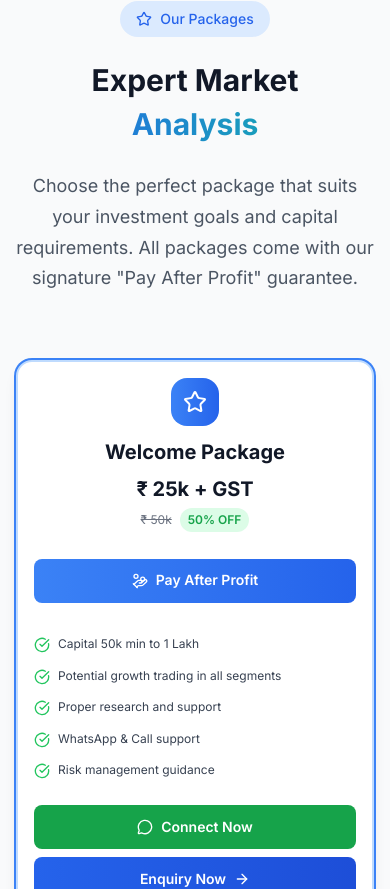
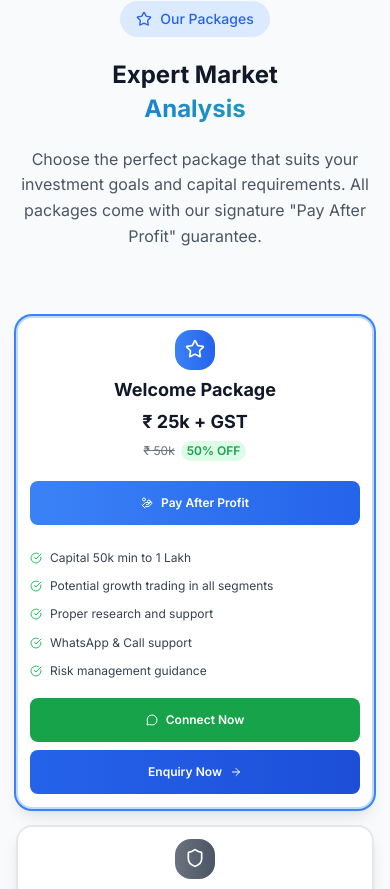
Before and after one commit to rohitkumarxyz/stockv1-leads-page, a React (Vite) app: page / in a window 390 px wide. Shown: the part 7001-7890 px from the top of the page. Built offline with nearby package versions, Linux system fonts and the light colour scheme.

Commit message:
fix build issue

```diff
--- a/src/components/Packages.tsx
+++ b/src/components/Packages.tsx
@@ -134,8 +134,8 @@ const Packages = () => {
 
           <motion.h2
             variants={itemVariants}
-            className="text-3xl sm:text-4xl lg:text-5xl font-bold text-gray-900 mb-4 sm:mb-6 descender-safe"
-            style={{ lineHeight: '1.3', paddingBottom: '0.1em' }}
+            className="text-2xl sm:text-3xl md:text-4xl lg:text-5xl font-bold text-gray-900 mb-3 sm:mb-4 md:mb-6 descender-safe"
+            style={{ lineHeight: '1.2', paddingBottom: '0.1em' }}
           >
             Expert Market
             <span className="block text-transparent bg-clip-text bg-gradient-to-r from-primary-600 to-secondary-500 pb-1">
@@ -145,8 +145,8 @@ const Packages = () => {
 
           <motion.p
             variants={itemVariants}
-            className="text-lg sm:text-xl text-gray-600 max-w-3xl mx-auto leading-relaxed descender-safe"
-            style={{ lineHeight: '1.7', paddingBottom: '0.1em' }}
+            className="text-base sm:text-lg md:text-xl text-gray-600 max-w-3xl mx-auto leading-relaxed descender-safe"
+            style={{ lineHeight: '1.6', paddingBottom: '0.1em' }}
           >
             Choose the perfect package that suits your investment goals and capital requirements.
             All packages come with our signature "Pay After Profit" guarantee.
@@ -158,14 +158,14 @@ const Packages = () => {
           whileInView="visible"
           viewport={{ once: true }}
           variants={containerVariants}
-          className="grid grid-cols-1 md:grid-cols-2 lg:grid-cols-4 gap-6 sm:gap-8"
+          className="grid grid-cols-1 sm:grid-cols-2 lg:grid-cols-4 gap-4 sm:gap-6 md:gap-8"
         >
           {packages.map((pkg) => (
             <motion.div
               key={pkg.id}
               variants={itemVariants}
               whileHover={{ y: -10 }}
-              className={`relative bg-white rounded-2xl p-4 sm:p-6 lg:p-8 shadow-lg hover:shadow-2xl transition-all duration-300 border-2 ${
+              className={`relative bg-white rounded-2xl p-3 sm:p-4 md:p-6 lg:p-8 shadow-lg hover:shadow-2xl transition-all duration-300 border-2 ${
                 pkg.popular ? 'border-primary-500 lg:scale-105' : pkg.borderColor
               } ${selectedPackage === pkg.id ? 'ring-2 ring-primary-500' : ''}`}
               onClick={() => setSelectedPackage(pkg.id)}
@@ -178,22 +178,22 @@ const Packages = () => {
                 </div>
               )}
 
-              <div className="text-center mb-4 sm:mb-6">
+              <div className="text-center mb-3 sm:mb-4 md:mb-6">
                 <motion.div
                   whileHover={{ scale: 1.1, rotate: 5 }}
-                  className={`w-12 h-12 sm:w-16 sm:h-16 bg-gradient-to-r ${pkg.color} rounded-2xl flex items-center justify-center mx-auto mb-3 sm:mb-4`}
+                  className={`w-10 h-10 sm:w-12 sm:h-12 md:w-16 md:h-16 bg-gradient-to-r ${pkg.color} rounded-2xl flex items-center justify-center mx-auto mb-2 sm:mb-3 md:mb-4`}
                 >
-                  <pkg.icon className="w-6 h-6 sm:w-8 sm:h-8 text-white" />
+                  <pkg.icon className="w-5 h-5 sm:w-6 sm:h-6 md:w-8 md:h-8 text-white" />
                 </motion.div>
 
-                <h3 className="text-xl sm:text-2xl font-bold text-gray-900 mb-2 descender-safe" style={{ lineHeight: '1.4', paddingBottom: '0.05em' }}>{pkg.name}</h3>
+                <h3 className="text-lg sm:text-xl md:text-2xl font-bold text-gray-900 mb-1.5 sm:mb-2 descender-safe" style={{ lineHeight: '1.3', paddingBottom: '0.05em' }}>{pkg.name}</h3>
 
-                <div className="mb-4">
-                  <div className="flex flex-col items-center justify-center space-y-1 mb-2">
-                    <span className="text-xl sm:text-2xl lg:text-3xl font-bold text-gray-900">{pkg.price}</span>
-                    <div className="flex items-center space-x-2">
+                <div className="mb-3 sm:mb-4">
+                  <div className="flex flex-col items-center justify-center space-y-1 mb-1.5 sm:mb-2">
+                    <span className="text-lg sm:text-xl md:text-2xl lg:text-3xl font-bold text-gray-900">{pkg.price}</span>
+                    <div className="flex items-center space-x-1.5 sm:space-x-2">
                       <span className="text-xs sm:text-sm text-gray-500 line-through">{pkg.originalPrice}</span>
-                      <span className="bg-green-100 text-green-600 px-2 py-1 rounded-full text-xs font-semibold">
+                      <span className="bg-green-100 text-green-600 px-1.5 sm:px-2 py-0.5 sm:py-1 rounded-full text-xs font-semibold">
                         {pkg.discount}
                       </span>
                     </div>
@@ -203,14 +203,14 @@ const Packages = () => {
                 <motion.button
                   whileHover={{ scale: 1.05 }}
                   whileTap={{ scale: 0.95 }}
-                  className={`w-full bg-gradient-to-r ${pkg.color} text-white font-semibold py-2.5 sm:py-3 px-4 sm:px-6 rounded-lg transition-all duration-300 flex items-center justify-center space-x-2 mb-4 sm:mb-6 text-sm sm:text-base`}
+                  className={`w-full bg-gradient-to-r ${pkg.color} text-white font-semibold py-2 sm:py-2.5 md:py-3 px-3 sm:px-4 md:px-6 rounded-lg transition-all duration-300 flex items-center justify-center space-x-2 mb-3 sm:mb-4 md:mb-6 text-xs sm:text-sm md:text-base`}
                 >
-                  <HandCoins className="w-4 h-4 sm:w-5 sm:h-5" />
+                  <HandCoins className="w-3 h-3 sm:w-4 sm:h-4 md:w-5 md:h-5" />
                   <span>Pay After Profit</span>
                 </motion.button>
               </div>
 
-              <div className="space-y-3 sm:space-y-4 mb-6 sm:mb-8">
+              <div className="space-y-2.5 sm:space-y-3 md:space-y-4 mb-4 sm:mb-6 md:mb-8">
                 {pkg.features.map((feature, featureIndex) => (
                   <motion.div
                     key={featureIndex}
@@ -219,8 +219,8 @@ const Packages = () => {
                     transition={{ duration: 0.4, delay: featureIndex * 0.1 }}
                     className="flex items-start space-x-2 sm:space-x-3"
                   >
-                    <CheckCircle className="w-4 h-4 sm:w-5 sm:h-5 text-green-500 flex-shrink-0 mt-0.5" />
-                    <span className="text-gray-700 text-xs sm:text-sm descender-safe" style={{ lineHeight: '1.5', paddingBottom: '0.05em' }}>{feature}</span>
+                    <CheckCircle className="w-3 h-3 sm:w-4 sm:h-4 md:w-5 md:h-5 text-green-500 flex-shrink-0 mt-0.5" />
+                    <span className="text-gray-700 text-xs sm:text-sm descender-safe" style={{ lineHeight: '1.4', paddingBottom: '0.05em' }}>{feature}</span>
                   </motion.div>
                 ))}
               </div>
@@ -232,19 +232,19 @@ const Packages = () => {
                   rel="noopener noreferrer"
                   whileHover={{ scale: 1.02 }}
                   whileTap={{ scale: 0.98 }}
-                  className="w-full bg-green-600 hover:bg-green-700 text-white font-semibold py-2.5 sm:py-3 px-4 sm:px-6 rounded-lg transition-all duration-300 flex items-center justify-center space-x-2 text-sm sm:text-base"
+                  className="w-full bg-green-600 hover:bg-green-700 text-white font-semibold py-2 sm:py-2.5 md:py-3 px-3 sm:px-4 md:px-6 rounded-lg transition-all duration-300 flex items-center justify-center space-x-2 text-xs sm:text-sm md:text-base"
                 >
-                  <MessageCircle className="w-4 h-4" />
+                  <MessageCircle className="w-3 h-3 sm:w-4 sm:h-4" />
                   <span>Connect Now</span>
                 </motion.a>
                 <motion.a
                   href="home"
                   whileHover={{ scale: 1.02 }}
                   whileTap={{ scale: 0.98 }}
-                  className="w-full bg-gradient-to-r from-primary-600 to-primary-700 hover:from-primary-700 hover:to-primary-800 text-white font-semibold py-2.5 sm:py-3 px-4 sm:px-6 rounded-lg transition-all duration-300 flex items-center justify-center space-x-2 text-sm sm:text-base"
+                  className="w-full bg-gradient-to-r from-primary-600 to-primary-700 hover:from-primary-700 hover:to-primary-800 text-white font-semibold py-2 sm:py-2.5 md:py-3 px-3 sm:px-4 md:px-6 rounded-lg transition-all duration-300 flex items-center justify-center space-x-2 text-xs sm:text-sm md:text-base"
                 >
                   <span>Enquiry Now</span>
-                  <ArrowRight className="w-4 h-4" />
+                  <ArrowRight className="w-3 h-3 sm:w-4 sm:h-4" />
                 </motion.a>
               </div>
             </motion.div>
@@ -257,13 +257,13 @@ const Packages = () => {
           whileInView={{ opacity: 1, y: 0 }}
           viewport={{ once: true }}
           transition={{ duration: 0.8 }}
-          className="mt-12 sm:mt-16 bg-gradient-to-r from-primary-600 to-secondary-600 rounded-2xl p-6 sm:p-8 text-white text-center"
+          className="mt-8 sm:mt-12 md:mt-16 bg-gradient-to-r from-primary-600 to-secondary-600 rounded-2xl p-4 sm:p-6 md:p-8 text-white text-center"
         >
           <div className="max-w-4xl mx-auto">
-            <h3 className="text-2xl sm:text-3xl font-bold mb-3 sm:mb-4 descender-safe" style={{ lineHeight: '1.3', paddingBottom: '0.1em' }}>
+            <h3 className="text-xl sm:text-2xl md:text-3xl font-bold mb-2 sm:mb-3 md:mb-4 descender-safe" style={{ lineHeight: '1.2', paddingBottom: '0.1em' }}>
               Potential Growth Trading Advisory in all Segments
             </h3>
-            <p className="text-base sm:text-lg lg:text-xl text-white/90 mb-6 sm:mb-8 leading-relaxed descender-safe" style={{ lineHeight: '1.7', paddingBottom: '0.1em' }}>
+            <p className="text-sm sm:text-base md:text-lg lg:text-xl text-white/90 mb-4 sm:mb-6 md:mb-8 leading-relaxed descender-safe" style={{ lineHeight: '1.6', paddingBottom: '0.1em' }}>
               Get Research-Driven Intraday Advisory Strategies with our expert analysis and Precision-Based Insights.
               Join thousands of successful traders who trust our advisory services.
             </p>
@@ -271,10 +271,10 @@ const Packages = () => {
               href="home"
               whileHover={{ scale: 1.05 }}
               whileTap={{ scale: 0.95 }}
-              className="bg-white text-primary-600 hover:bg-gray-100 font-semibold py-3 sm:py-4 px-6 sm:px-8 rounded-lg transition-all duration-300 flex items-center justify-center space-x-2 mx-auto text-sm sm:text-base"
+              className="bg-white text-primary-600 hover:bg-gray-100 font-semibold py-2.5 sm:py-3 md:py-4 px-4 sm:px-6 md:px-8 rounded-lg transition-all duration-300 flex items-center justify-center space-x-2 mx-auto text-xs sm:text-sm md:text-base"
             >
               <span>Enquiry Now</span>
-              <ArrowRight className="w-4 h-4 sm:w-5 sm:h-5" />
+              <ArrowRight className="w-3 h-3 sm:w-4 sm:h-4 md:w-5 md:h-5" />
             </motion.a>
           </div>
         </motion.div>
```
